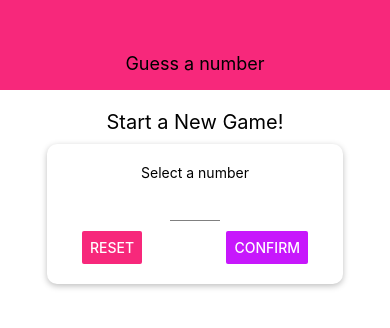
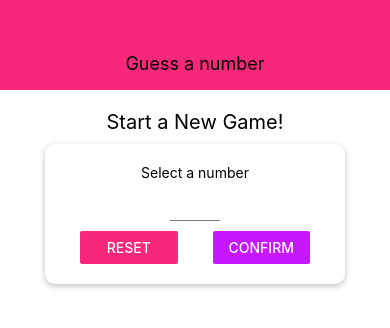
Before and after one commit to gigasii/react-native-ecommerce, a React Native app: screen / in a window 390 px wide. Shown: the top 328 px of the page. Built offline with nearby package versions, Linux system fonts and the light colour scheme.

Commit message:
Added dimensions API, controlling device orientations, keybordAvoidingView

```diff
--- a/App.js
+++ b/App.js
@@ -35,7 +35,7 @@ export default function App() {
   }
 
   const startGameHandler = (selectedNumber) => {
-    let update = { userNumber: selectedNumber, guessRounds: 0 };
+    const update = { userNumber: selectedNumber, guessRounds: 0 };
     updateState({ ...state, ...update });
   };
 
--- a/app.json
+++ b/app.json
@@ -3,7 +3,7 @@
     "name": "react-native-practice",
     "slug": "react-native-practice",
     "version": "1.0.0",
-    "orientation": "portrait",
+    "orientation": "default",
     "icon": "./assets/icon.png",
     "splash": {
       "image": "./assets/splash.png",
@@ -13,9 +13,7 @@
     "updates": {
       "fallbackToCacheTimeout": 0
     },
-    "assetBundlePatterns": [
-      "**/*"
-    ],
+    "assetBundlePatterns": ["**/*"],
     "ios": {
       "supportsTablet": true
     },
--- a/screens/GameOverScreen.js
+++ b/screens/GameOverScreen.js
@@ -1,5 +1,5 @@
 import React from "react";
-import { View, Text, StyleSheet, Image } from "react-native";
+import { View, Text, StyleSheet, Image, Dimensions } from "react-native";
 // Custom imports
 import Font from "../theme/Font";
 import Color from "../theme/Color";
@@ -37,22 +37,24 @@ const styles = StyleSheet.create({
     flex: 1,
     justifyContent: "center",
     alignItems: "center",
+    paddingVertical: 10,
   },
   image: {
     width: "100%",
     height: "100%",
   },
   imageContainer: {
-    width: 300,
-    height: 300,
-    borderRadius: 200,
+    width: Dimensions.get("window").width * 0.7,
+    height: Dimensions.get("window").width * 0.7,
+    borderRadius: (Dimensions.get("window").width * 0.7) / 2,
     borderWidth: 3,
     borderColor: "black",
     overflow: "hidden",
-    marginVertical: 30,
+    marginVertical: Dimensions.get("window").height / 30,
   },
   resultContainer: {
     marginHorizontal: 20,
+    marginVertical: Dimensions.get("window").height / 60,
   },
   highlight: {
     color: Color.primary,
--- a/screens/GameScreen.js
+++ b/screens/GameScreen.js
@@ -1,5 +1,12 @@
 import React, { useState, useRef, useEffect } from "react";
-import { View, Text, StyleSheet, Alert, FlatList } from "react-native";
+import {
+  View,
+  Text,
+  StyleSheet,
+  Alert,
+  FlatList,
+  Dimensions,
+} from "react-native";
 // Custom imports
 import NumberContainer from "../components/NumberContainer";
 import Card from "../components/Card";
@@ -40,16 +47,35 @@ const GameScreen = (props) => {
   const [state, updateState] = useState({
     currentGuess: initialGuess,
     pastGusses: [initialGuess.toString()],
+    deviceWidth: Dimensions.get("window").width,
+    deviceHeight: Dimensions.get("window").height,
   });
 
   // Side-effects
   const { userChoice, onGameOver } = props;
+
   useEffect(() => {
     if (state.currentGuess === userChoice) {
       onGameOver(state.pastGusses.length);
     }
   }, [state.currentGuess, userChoice, onGameOver]);
 
+  useEffect(() => {
+    console.log("Enter");
+    // Orientation listener
+    const updateLayout = () => {
+      const update = {
+        deviceWidth: Dimensions.get("window").width,
+        deviceHeight: Dimensions.get("window").height,
+      };
+      updateState({ ...state, ...update });
+    };
+    Dimensions.addEventListener("change", updateLayout);
+    // Cleanup listener
+    return () => Dimensions.removeEventListener("change", updateLayout);
+  });
+
+  // Game logic
   const nextGuessHandler = (direction) => {
     // User gave wrong instruction
     if (
@@ -65,7 +91,7 @@ const GameScreen = (props) => {
     if (!direction) {
       currentHigh.current = state.currentGuess;
     } else {
-      currentLow.current = state.currentGuess;
+      currentLow.current = state.currentGuess + 1;
     }
     const nextNumber = generateRandomBetween(
       currentLow.current,
@@ -78,6 +104,37 @@ const GameScreen = (props) => {
     };
     updateState({ ...state, ...update });
   };
+
+  // Determine what layout to render
+  if (state.deviceHeight < 500) {
+    return (
+      <View style={styles.screen}>
+        <Text style={Font.title}>Opponent's guess</Text>
+        <View style={styles.controls}>
+          <MainButton onPress={() => nextGuessHandler(false)}>
+            <Ionicons name="remove" size={24} color="white" />
+          </MainButton>
+          <NumberContainer>{state.currentGuess}</NumberContainer>
+          <MainButton onPress={() => nextGuessHandler(true)}>
+            <Ionicons name="add" size={24} color="white" />
+          </MainButton>
+        </View>
+        <View style={styles.listContainer}>
+          <FlatList
+            contentContainerStyle={styles.list}
+            keyExtractor={(item) => item}
+            data={state.pastGusses}
+            renderItem={(itemData) =>
+              renderListItem(
+                itemData.item,
+                state.pastGusses.length - itemData.index
+              )
+            }
+          />
+        </View>
+      </View>
+    );
+  }
 
   return (
     <View style={styles.screen}>
@@ -117,9 +174,15 @@ const styles = StyleSheet.create({
   buttonContainer: {
     flexDirection: "row",
     justifyContent: "space-around",
-    marginTop: 20,
+    marginTop: Dimensions.get("window").width > 600 ? 20 : 5,
     width: 300,
     maxWidth: "90%",
+  },
+  controls: {
+    flexDirection: "row",
+    justifyContent: "space-around",
+    alignItems: "center",
+    width: "80%",
   },
   listContainer: {
     flex: 1,
--- a/screens/StartGameScreen.js
+++ b/screens/StartGameScreen.js
@@ -1,4 +1,4 @@
-import React, { useState } from "react";
+import React, { useState, useEffect } from "react";
 import {
   View,
   Text,
@@ -7,6 +7,9 @@ import {
   TouchableWithoutFeedback,
   Keyboard,
   Alert,
+  Dimensions,
+  ScrollView,
+  KeyboardAvoidingView,
 } from "react-native";
 // Custom imports
 import Color from "../theme/Color";
@@ -20,6 +23,20 @@ const StartGameScreen = (props) => {
     enteredValue: "",
     confirmed: false,
     selectedNumber: 0,
+    buttonWidth: Dimensions.get("window").width / 4,
+  });
+
+  useEffect(() => {
+    // Orientation listener
+    const updateLayout = () => {
+      updateState({
+        ...state,
+        buttonWidth: Dimensions.get("window").width / 4,
+      });
+    };
+    Dimensions.addEventListener("change", updateLayout);
+    // Cleanup listener
+    return () => Dimensions.removeEventListener("change", updateLayout);
   });
 
   // Handle validation and set number entered
@@ -28,7 +45,7 @@ const StartGameScreen = (props) => {
   };
 
   const resetInputHandler = () => {
-    let update = {
+    const update = {
       enteredValue: "",
       confirmed: false,
     };
@@ -44,7 +61,7 @@ const StartGameScreen = (props) => {
       ]);
       return;
     }
-    let update = {
+    const update = {
       enteredValue: "",
       selectedNumber: chosenNumber,
       confirmed: true,
@@ -68,6 +85,8 @@ const StartGameScreen = (props) => {
   }
 
   return (
+    <ScrollView>
+      <KeyboardAvoidingView behavior="position" keyboardVerticalOffset={30}>
         <TouchableWithoutFeedback
           onPress={() => {
             Keyboard.dismiss();
@@ -88,21 +107,27 @@ const StartGameScreen = (props) => {
                 value={state.enteredValue}
               />
               <View style={styles.buttonContainer}>
+                <View style={{ width: state.buttonWidth }}>
                   <Button
                     title="RESET"
                     color={Color.primary}
                     onPress={resetInputHandler}
                   />
+                </View>
+                <View style={{ width: state.buttonWidth }}>
                   <Button
                     title="CONFIRM"
                     color={Color.accent}
                     onPress={confirmInputHandler}
                   />
                 </View>
+              </View>
             </Card>
             {confirmedOutput}
           </View>
         </TouchableWithoutFeedback>
+      </KeyboardAvoidingView>
+    </ScrollView>
   );
 };
 
@@ -117,8 +142,10 @@ const styles = StyleSheet.create({
     marginVertical: 10,
   },
   inputContainer: {
-    width: 300,
-    maxWidth: "80%",
+    //width: 300,
+    //maxWidth: "80%",
+    width: "80%",
+    minWidth: 300,
     alignItems: "center",
   },
   buttonContainer: {
```
Lines whose indentation alone changed are shown as unchanged.
